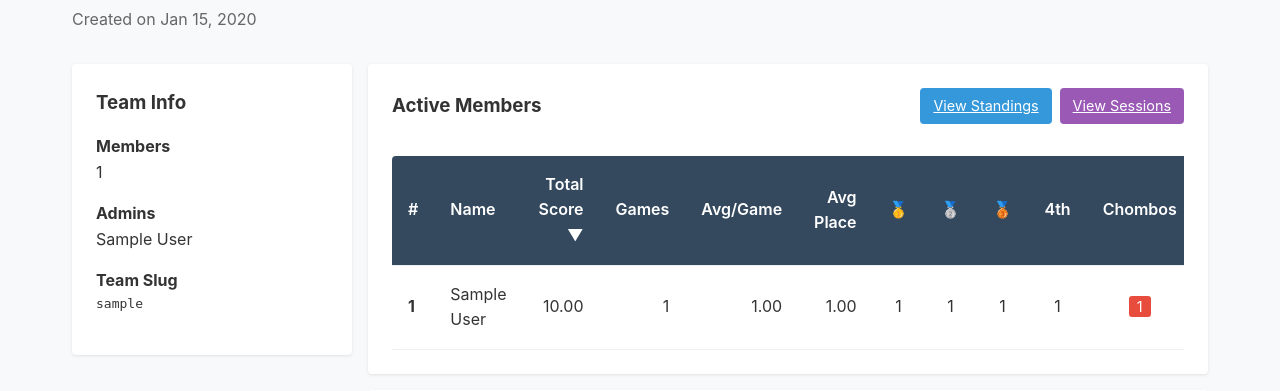
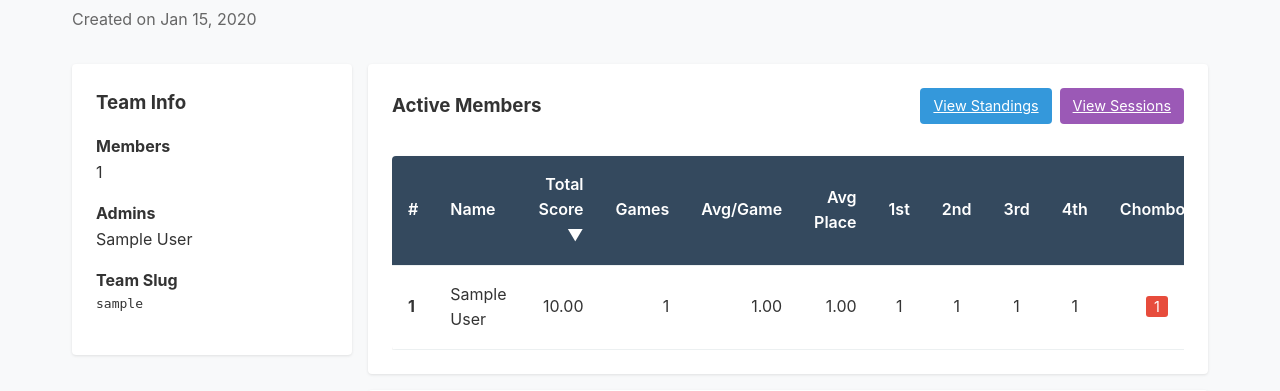
Before and after one commit to yuriko-aya/janki, a Django app: a page that uses templates/teams/team_detail.html in a window 1280 px wide. Shown: the part 155-546 px from the top of the page. Run offline with Django 5.2, Linux system fonts and the light colour scheme; tables that the repository leaves empty hold one stand-in row (values such as "Sample post").

Commit message:
Replace medal on table placement header

```diff
--- a/templates/teams/team_detail.html
+++ b/templates/teams/team_detail.html
@@ -93,26 +93,26 @@
                             <th class="sortable" data-sort="total" style="text-align: right; cursor: pointer; user-select: none;">
                                 Total Score <span class="sort-indicator">▼</span>
                             </th>
-                            <th class="sortable hide-mobile" data-sort="games" style="text-align: right; cursor: pointer; user-select: none;">
-                                Games <span class="sort-indicator"></span>
+                            <th class="sortable" data-sort="games" style="text-align: right; cursor: pointer; user-select: none;">
+                                Games<span class="sort-indicator"></span>
                             </th>
                             <th class="sortable hide-mobile" data-sort="average" style="text-align: right; cursor: pointer; user-select: none;">
-                                Avg/Game <span class="sort-indicator"></span>
+                                Avg/Game<span class="sort-indicator"></span>
                             </th>
                             <th class="sortable" data-sort="placement" style="text-align: right; cursor: pointer; user-select: none;">
                                 Avg Place <span class="sort-indicator"></span>
                             </th>
                             <th class="sortable hide-tablet" data-sort="first" style="text-align: center; cursor: pointer; user-select: none;">
-                                🥇 <span class="sort-indicator"></span>
+                                1st<span class="sort-indicator"></span>
                             </th>
                             <th class="sortable hide-tablet" data-sort="second" style="text-align: center; cursor: pointer; user-select: none;">
-                                🥈 <span class="sort-indicator"></span>
+                                2nd<span class="sort-indicator"></span>
                             </th>
                             <th class="sortable hide-tablet" data-sort="third" style="text-align: center; cursor: pointer; user-select: none;">
-                                🥉 <span class="sort-indicator"></span>
+                                3rd<span class="sort-indicator"></span>
                             </th>
                             <th class="sortable hide-tablet" data-sort="fourth" style="text-align: center; cursor: pointer; user-select: none;">
-                                4th <span class="sort-indicator"></span>
+                                4th<span class="sort-indicator"></span>
                             </th>
                             <th class="sortable hide-mobile" data-sort="chombo" style="text-align: center; cursor: pointer; user-select: none;">
                                 Chombos <span class="sort-indicator"></span>
```
Also changed, not shown: templates/scores/standings.html (+5 -5 lines).
